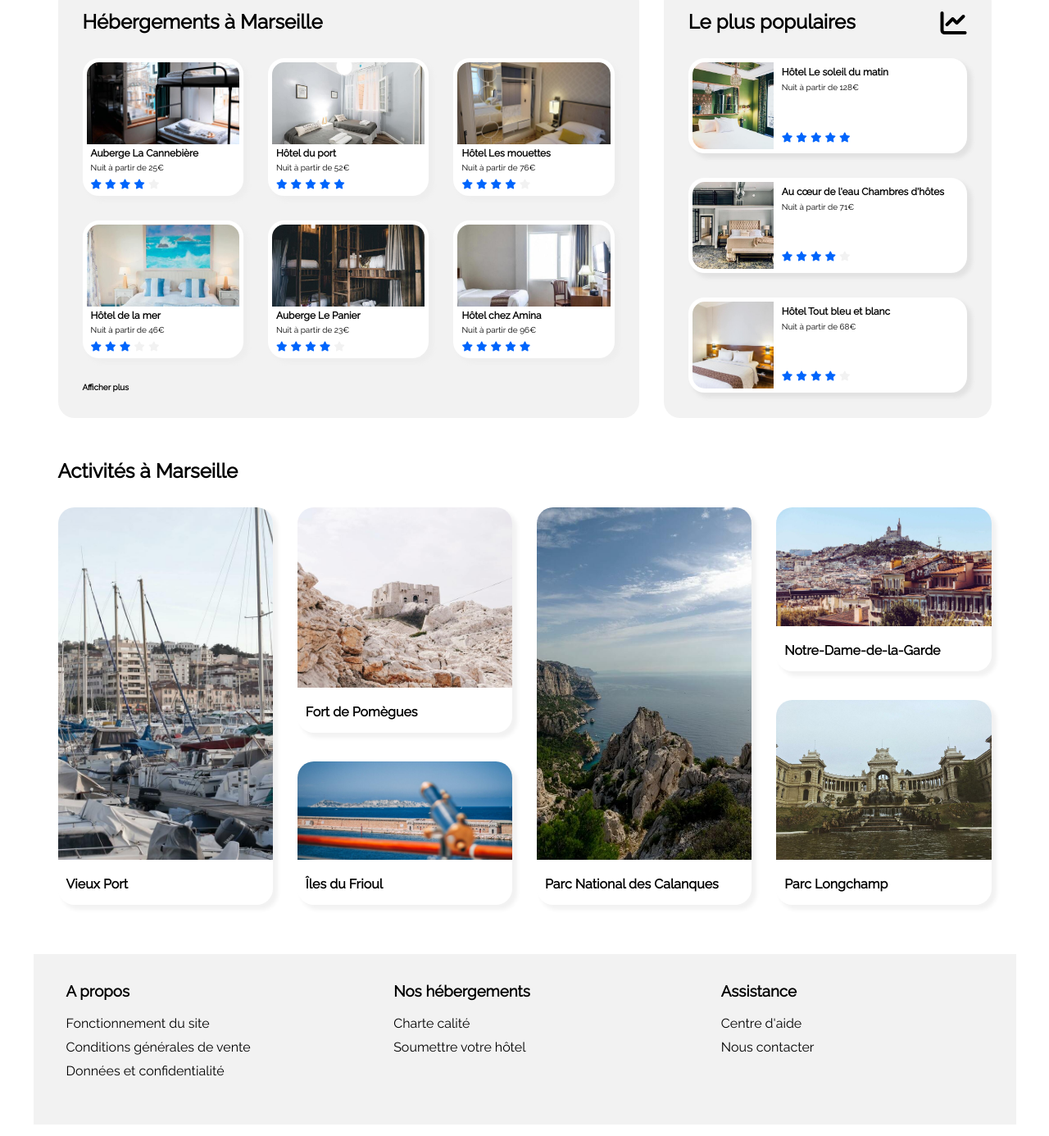
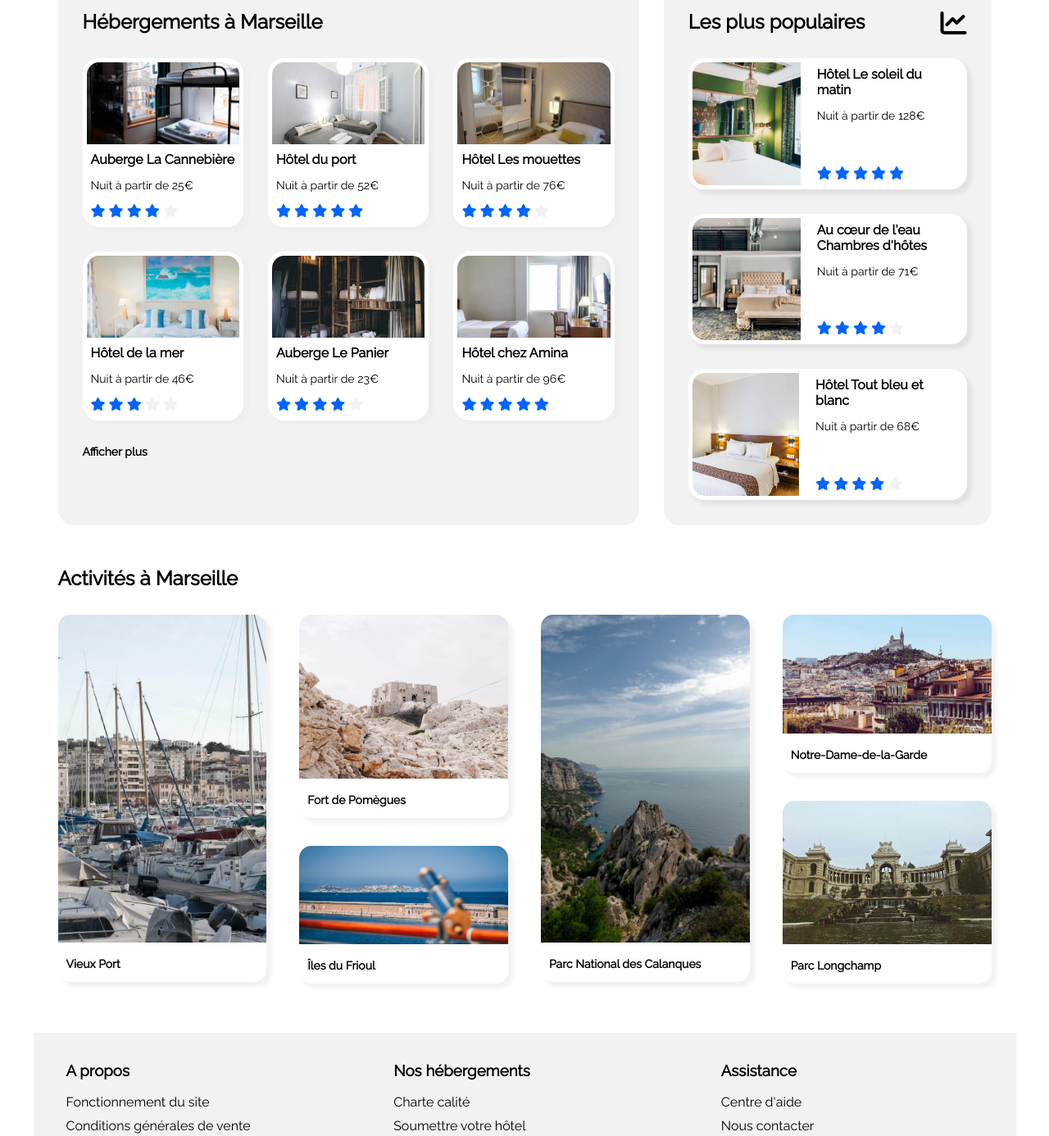
Before and after one commit to amloria/P2_Booki, a plain HTML site: page index.html in a window 1280 px wide. Shown: the part 466-1852 px from the top of the page at 82% size. Drawn offline with Linux system fonts and the light colour scheme.

Commit message:
maj220217

```diff
--- a/css/style.css
+++ b/css/style.css
@@ -74,7 +74,6 @@ h2 {
     font-weight: bold;
     font-family: 'Raleway';
 }
-
 .block-search-form, .form-search-txt {
     height: 50px;
     width: 230px;
@@ -104,6 +103,9 @@ h2 {
     cursor: pointer;
     border-radius: 0 10px 10px 0;
 }
+.search-btn-txt {
+    cursor: pointer;
+}
 .search-btn-icon {
     display: none;
 }
@@ -124,6 +126,7 @@ h2 {
     border: 2px solid #F2F2F2;
     height: 50px;
     border-radius: 30px;
+    cursor: pointer;
 }
 .filters-icon, .filters-txt {
     display: flex;
@@ -181,10 +184,10 @@ h2 {
     flex-wrap: wrap;
 }
 .section-hebergements-populaires h3 {
-    font-size: 12px;
+    font-size: 16px;
 }
 .section-hebergements-populaires p {
-    font-size: 10px;
+    font-size: 14px;
 }
 .section-hebergements, .section-populaires {
     padding: 30px;
@@ -211,16 +214,18 @@ h2 {
     box-sizing: border-box;
     box-shadow: 5px 5px 5px 1px #eeeeee;
 }
+.carte-hebergement a {
+    height: 100%;
+}
 .carte-details{
+    padding: 5px;
+}
+.carte-details h3 {
     margin: 0px;
+    white-space: nowrap;
 }
-.carte-details h3, .carte-details p {
-    white-space: nowrap;
-    margin: 0px;
-    padding: 0px 0px 5px 5px;
-}
-.carte-details div {
-    padding-left: 5px;
+.carte-details p {
+    flex-grow: 1;
 }
 .carte-img-hebergement {
     width: 100%;
@@ -230,6 +235,7 @@ h2 {
 .footer-hebergements p {
     font-weight: bold;
     margin: 0px;
+    cursor: pointer;
 }
 /* POPULAIRES */
 .header-populaires {
@@ -255,17 +261,16 @@ h2 {
 .carte-details-populaires{
     display: flex;
     flex-direction: column;
-    justify-content: space-between;
-    padding: 5px 0px 5px 10px;
+    padding: 5px 5px 5px 20px;
 }
 .carte-details-populaires h3 {
     margin: 0px;
 }
 .carte-details-populaires p {
-    margin-top: -30px;
+    flex-grow: 1;
 }
 .carte-img-populaire {
-    width: 30%;
+    width: 40%;
     object-fit: cover;
 }
 /* ACTIVITES */
@@ -274,11 +279,13 @@ h2 {
     margin-bottom: 25px;
 }
 .block-activities h3 {
-    font-size: 16px;
+    font-size: 14px;
 }
+/* ACTIVITIES OPTION DISPLAY: GRID */
+/*
 .block-activities {
     display: grid;
-    grid-template-columns: 1fr 1fr 1fr 1fr;
+    grid-template-columns: repeat(4, 1fr);
     grid-template-rows: 1fr;
     grid-gap: 30px;
     grid-auto-flow: column;
@@ -335,37 +342,24 @@ h2 {
 }
 .card-img-activitie-220{
     height: 195px;
-}
-/*.block-activities{
-    display: flex;
-    justify-content: space-between;
-    align-items: center;
-    flex-wrap: wrap;
-    width: 100%;
-}
-.block-activities-b{
+}*/
+.block-activities{
     display: flex;
     flex-direction: column;
     justify-content: space-between;
-    width: calc(100% / 4 - 30px);
-    height: 600px;
+    align-content: space-between;
+    flex-wrap: wrap;
+    width: 100%;
+    height: 450px;
 }
 .card-activities{
-    border-radius: 15px;
-    box-shadow: 5px 5px 5px 1px #F2F2F2;
-}
-.card-activities-b{
-    width: 100%;
+    width: calc(100% / 4 - 30px);
     border-radius: 15px;
     box-shadow: 5px 5px 5px 1px #F2F2F2;
 }
 .card-details-activities{
-    display: flex;
-    justify-content: flex-start;
-    align-items: center;
-    padding-left: 5%;
+    padding-left: 10px;
     width: 95%;
-    height: 70px;
 }
 .card-img-activities {
     width: 100%;
@@ -373,22 +367,21 @@ h2 {
     border-radius: 15px 15px 0 0;
     object-fit: cover;
 }
-.card-img-activitie-530{
-    height: 530px;
+.card-img-activitie-400{
+    height: 400px;
 }
-.card-img-activitie-250{
-    height: 250px;
+.card-img-activitie-200{
+    height: 200px;
 }
-.card-img-activitie-150{
-    height: 150px;
+.card-img-activitie-120{
+    height: 120px;
 }
-.card-img-activitie-170{
-    height: 170px;
+.card-img-activitie-145{
+    height: 145px;
 }
-.card-img-activitie-220{
-    height: 220px;
+.card-img-activitie-175{
+    height: 175px;
 }
-*/
 /* FOOTER */
 .block-footer{
     background-color: #F2F2F2;
@@ -406,18 +399,24 @@ h2 {
 .footer-navigation-list li {
     margin-bottom: 10px;
 }
+.footer-navigation-list a {
+    text-decoration: none;
+    color: black;
+    cursor: pointer;
+}
 /* TABLETS */
 @media screen and (max-width: 992px) {
     .section-hebergements-populaires {
         flex-direction: column-reverse;
         padding-right: 0px;
         padding-left: 0px;
+        margin-bottom: 20px;
     }
     .section-hebergements-populaires h3 {
-        font-size: 14px;
+        font-size: 24px;
     }
     .section-hebergements-populaires p {
-        font-size: 12px;
+        font-size: 20px;
     }
     .section-populaires {
         border-radius: 0px;
@@ -425,8 +424,8 @@ h2 {
     .carte-populaire {
         height: 200px;
     }
-    .carte-details-populaires p {
-        margin-top: -100px;
+    .carte-img-populaire {
+        min-width: 35%;
     }
     .section-hebergements {
         background-color: #fff;
@@ -441,11 +440,61 @@ h2 {
     .header-activities {
         margin-top: 0px;
     }
+    /* ACTIVITIES OPTION DISPLAY: GRID */
     /*
     .block-activities {
-        flex-direction: column;
+        display: grid;
+        grid-template-rows: repeat(4, 1fr);
+        grid-template-columns: repeat(2, 1fr);
+        grid-gap: 30px;
+        grid-auto-flow: row;
+    }
+    .block-activities :nth-child(1) {
+        grid-row: 1;
+        grid-column: 1 / span 2;
+    }
+    .block-activities :nth-child(2) {
+        grid-column: 1;
+        grid-row: 2;
+        align-self: auto;
+    }
+    .block-activities :nth-child(3) {
+        grid-column: 2;
+        grid-row: 2;
+        align-self: auto;
+    }
+    .block-activities :nth-child(4) {
+        grid-row: 3;
+        grid-column: 1 / span 2;
+    }
+    .block-activities :nth-child(5) {
+        grid-column: 1;
+        grid-row: 4;
+        align-self: auto;
+    }
+    .block-activities :nth-child(6) {
+        grid-column: 2;
+        grid-row: 4;
+        align-self: auto;
+    }
+    .card-img-activitie-530, .card-img-activitie-250, .card-img-activitie-150, .card-img-activitie-170, .card-img-activitie-220 {
+        height: 200px;
     }
     */
+    .block-activities {
+        flex-direction: row;
+        justify-content: space-around;
+        width: 100%;
+        height: auto;
+    }
+    .card-activities {
+        width: calc(100% / 3 - 30px);
+        margin-bottom: 30px;
+    }
+    .card-img-activitie-400, .card-img-activitie-200, .card-img-activitie-120,
+    .card-img-activitie-145, .card-img-activitie-175 {
+        height: 30vw;
+    }
 }
 /* SMARTPHONES */
 @media screen and (max-width: 768px) {
@@ -466,7 +515,7 @@ h2 {
         width: 100%;
     }
     .block-search {
-        justify-content: center;
+        padding-top: 25px;
     }
     .header-nav-hebergements a, .header-nav-activities a {
         height: 50px;
@@ -505,34 +554,50 @@ h2 {
         background-color: #0065FC;
         cursor: pointer;
     }
+    .section-hebergements-populaires h3 {
+        font-size: 18px;
+    }
+    .section-hebergements-populaires p {
+        font-size: 16px;
+    }
+    .footer-hebergements p {
+        font-size: 18px;
+    }
     .header-populaires, .header-hebergements {
-        padding-top: 15px;
+        padding-top: 10px;
+    }
+    .carte-populaire {
+        height: 175px;
+        margin-bottom: 15px;
+    }
+    .carte-img-populaire {
+        min-width: 45%;
+    }
+    .header-hebergements h2 {
+        margin-bottom: 15px;
     }
     .block-cartes-hebergements, .carte-hebergement {
-        height: auto;
+        width: 100%;
+        margin-bottom: 15px;
+    }
+    .carte-img-hebergement {
+        height: 30vw;
+    }
+    .carte-details p {
+        margin: 0px;
+        padding-bottom: 10px;
+    }
+    .block-activities {
+        flex-direction: column;
+
+    }
+    .card-activities {
         width: 100%;
     }
-    .block-activities {
-        display: inline;
-    }
-    .block-activities .card-img-activities {
-        height: 200px;
-    }
-    .card-activities {
-        margin-bottom: 30px;
-    }
-    /*.block-activities, .carte-activities, .block-activities-b {
-        height: auto;
-        width: 100%;
-    }
-
-    .carte-activities, .card-activities-b {
-        margin-bottom: 30px;
-    }
-    .carte-img-activitie-530, .carte-img-activitie-250, .carte-img-activitie-170, .carte-img-activitie-150, .carte-img-activitie-220 {
+    .card-img-activitie-400, .card-img-activitie-220, .card-img-activitie-120,
+    .card-img-activitie-145, .card-img-activitie-195 {
         height: 30vw;
     }
-    */
     .block-footer {
         flex-direction: column;
     }
--- a/index.html
+++ b/index.html
@@ -91,7 +91,7 @@
             </div>
             <div class="block-info">
                 <div class="block-info-icon">
-                    <i class="fas fa-info fa-xs"></i>
+                    <i class="fas fa-info"></i>
                 </div>
                 <p>Plus de 500 logements sont disponibles dans cette ville</p>
             </div>
@@ -108,12 +108,12 @@
                             <div class="carte-details">
                                 <h3>Auberge La Cannebière</h3>
                                 <p>Nuit à partir de 25€</p>
-                                <div class="carte-stars">
-                                    <i class="fas fa-star fa-xs blue"></i>
-                                    <i class="fas fa-star fa-xs blue"></i>
-                                    <i class="fas fa-star fa-xs blue"></i>
-                                    <i class="fas fa-star fa-xs blue"></i>
-                                    <i class="fas fa-star fa-xs lightgrey"></i>
+                                <div>
+                                    <i class="fas fa-star blue"></i>
+                                    <i class="fas fa-star blue"></i>
+                                    <i class="fas fa-star blue"></i>
+                                    <i class="fas fa-star blue"></i>
+                                    <i class="fas fa-star lightgrey"></i>
                                 </div>
                             </div>
                         </a>
@@ -125,11 +125,11 @@
                                 <h3>Hôtel du port</h3>
                                 <p>Nuit à partir de 52€</p>
                                 <div>
-                                    <i class="fas fa-star fa-xs blue"></i>
-                                    <i class="fas fa-star fa-xs blue"></i>
-                                    <i class="fas fa-star fa-xs blue"></i>
-                                    <i class="fas fa-star fa-xs blue"></i>
-                                    <i class="fas fa-star fa-xs blue"></i>
+                                    <i class="fas fa-star blue"></i>
+                                    <i class="fas fa-star blue"></i>
+                                    <i class="fas fa-star blue"></i>
+                                    <i class="fas fa-star blue"></i>
+                                    <i class="fas fa-star blue"></i>
                                 </div>
                             </div>
                         </a>
@@ -141,11 +141,11 @@
                                 <h3>Hôtel Les mouettes</h3>
                                 <p>Nuit à partir de 76€</p>
                                 <div>
-                                    <i class="fas fa-star fa-xs blue"></i>
-                                    <i class="fas fa-star fa-xs blue"></i>
-                                    <i class="fas fa-star fa-xs blue"></i>
-                                    <i class="fas fa-star fa-xs blue"></i>
-                                    <i class="fas fa-star fa-xs lightgrey"></i>
+                                    <i class="fas fa-star blue"></i>
+                                    <i class="fas fa-star blue"></i>
+                                    <i class="fas fa-star blue"></i>
+                                    <i class="fas fa-star blue"></i>
+                                    <i class="fas fa-star lightgrey"></i>
                                 </div>
                             </div>
                         </a>
@@ -157,11 +157,11 @@
                                 <h3>Hôtel de la mer</h3>
                                 <p>Nuit à partir de 46€</p>
                                 <div>
-                                    <i class="fas fa-star fa-xs blue"></i>
-                                    <i class="fas fa-star fa-xs blue"></i>
-                                    <i class="fas fa-star fa-xs blue"></i>
-                                    <i class="fas fa-star fa-xs lightgrey"></i>
-                                    <i class="fas fa-star fa-xs lightgrey"></i>
+                                    <i class="fas fa-star blue"></i>
+                                    <i class="fas fa-star blue"></i>
+                                    <i class="fas fa-star blue"></i>
+                                    <i class="fas fa-star lightgrey"></i>
+                                    <i class="fas fa-star lightgrey"></i>
                                 </div>
                             </div>
                         </a>
@@ -173,11 +173,11 @@
                                 <h3>Auberge Le Panier</h3>
                                 <p>Nuit à partir de 23€</p>
                                 <div>
-                                    <i class="fas fa-star fa-xs blue"></i>
-                                    <i class="fas fa-star fa-xs blue"></i>
-                                    <i class="fas fa-star fa-xs blue"></i>
-                                    <i class="fas fa-star fa-xs blue"></i>
-                                    <i class="fas fa-star fa-xs lightgrey"></i>
+                                    <i class="fas fa-star blue"></i>
+                                    <i class="fas fa-star blue"></i>
+                                    <i class="fas fa-star blue"></i>
+                                    <i class="fas fa-star blue"></i>
+                                    <i class="fas fa-star lightgrey"></i>
                                 </div>
                             </div>
                         </a>
@@ -188,12 +188,12 @@
                             <div class="carte-details">
                                 <h3>Hôtel chez Amina</h3>
                                 <p>Nuit à partir de 96€</p>
-                                <div class="card-details-stars">
-                                    <i class="fas fa-star fa-xs blue"></i>
-                                    <i class="fas fa-star fa-xs blue"></i>
-                                    <i class="fas fa-star fa-xs blue"></i>
-                                    <i class="fas fa-star fa-xs blue"></i>
-                                    <i class="fas fa-star fa-xs blue"></i>
+                                <div>
+                                    <i class="fas fa-star blue"></i>
+                                    <i class="fas fa-star blue"></i>
+                                    <i class="fas fa-star blue"></i>
+                                    <i class="fas fa-star blue"></i>
+                                    <i class="fas fa-star blue"></i>
                                 </div>
                             </div>
                         </a>
@@ -205,7 +205,7 @@
             </div>
             <div class="section-populaires">
                 <div class="header-populaires">
-                    <h2>Le plus populaires</h2>
+                    <h2>Les plus populaires</h2>
                     <div><i class="fas fa-chart-line fa-2x"></i></div>
                 </div>
                 <div class="block-cartes-populaires">
@@ -216,11 +216,11 @@
                                 <h3>Hôtel Le soleil du matin</h3>
                                 <p>Nuit à partir de 128€</p>
                                 <div>
-                                    <i class="fas fa-star fa-xs blue"></i>
-                                    <i class="fas fa-star fa-xs blue"></i>
-                                    <i class="fas fa-star fa-xs blue"></i>
-                                    <i class="fas fa-star fa-xs blue"></i>
-                                    <i class="fas fa-star fa-xs blue"></i>
+                                    <i class="fas fa-star blue"></i>
+                                    <i class="fas fa-star blue"></i>
+                                    <i class="fas fa-star blue"></i>
+                                    <i class="fas fa-star blue"></i>
+                                    <i class="fas fa-star blue"></i>
                                 </div>
                             </div>
                         </a>
@@ -232,11 +232,11 @@
                                 <h3>Au cœur de l'eau Chambres d'hôtes</h3>
                                 <p>Nuit à partir de 71€</p>
                                 <div>
-                                    <i class="fas fa-star fa-xs blue"></i>
-                                    <i class="fas fa-star fa-xs blue"></i>
-                                    <i class="fas fa-star fa-xs blue"></i>
-                                    <i class="fas fa-star fa-xs blue"></i>
-                                    <i class="fas fa-star fa-xs lightgrey"></i>
+                                    <i class="fas fa-star blue"></i>
+                                    <i class="fas fa-star blue"></i>
+                                    <i class="fas fa-star blue"></i>
+                                    <i class="fas fa-star blue"></i>
+                                    <i class="fas fa-star lightgrey"></i>
                                 </div>
                             </div>
                         </a>
@@ -248,11 +248,11 @@
                                 <h3>Hôtel Tout bleu et blanc</h3>
                                 <p>Nuit à partir de 68€</p>
                                 <div>
-                                    <i class="fas fa-star fa-xs blue"></i>
-                                    <i class="fas fa-star fa-xs blue"></i>
-                                    <i class="fas fa-star fa-xs blue"></i>
-                                    <i class="fas fa-star fa-xs blue"></i>
-                                    <i class="fas fa-star fa-xs lightgrey"></i>
+                                    <i class="fas fa-star blue"></i>
+                                    <i class="fas fa-star blue"></i>
+                                    <i class="fas fa-star blue"></i>
+                                    <i class="fas fa-star blue"></i>
+                                    <i class="fas fa-star lightgrey"></i>
                                 </div>
                             </div>
                         </a>
@@ -260,68 +260,66 @@
                 </div>
             </div>
         </section>
-        <section id="activities" class="activites">
-            <div>
+        <section id="activities">
             <div class="header-activities">
                 <h2>Activités à Marseille</h2>
             </div>
             <div class="block-activities">
                 <article class="card-activities">
                     <a href="#">
-                            <img src="images/activites/3_medium/reno-laithienne-QUgJhdY5Fyk-unsplash.jpg" class="card-img-activities card-img-activitie-530" alt="Vieux Port">
+                        <img src="images/activites/3_medium/reno-laithienne-QUgJhdY5Fyk-unsplash.jpg" class="card-img-activities card-img-activitie-400" alt="Vieux Port">
                         <div class="card-details-activities"><h3>Vieux Port</h3></div>
                     </a>
                 </article>
                 <article class="card-activities">
                     <a href="#">
-                            <img src="images/activites/3_medium/paul-hermann-QFTrLdQIRhI-unsplash.jpg" class="card-img-activities card-img-activitie-250" alt="Fort de Pomègues">
+                        <img src="images/activites/3_medium/paul-hermann-QFTrLdQIRhI-unsplash.jpg" class="card-img-activities card-img-activitie-200" alt="Fort de Pomègues">
                         <div class="card-details-activities"><h3>Fort de Pomègues</h3></div>
                     </a>
                 </article>
                 <article class="card-activities">
                     <a href="#">
-                            <img src="images/activites/3_medium/kevin-hikari-rV_Qd1l-VXg-unsplash.jpg" class="card-img-activities card-img-activitie-150" alt="Îles du Frioul">
+                        <img src="images/activites/3_medium/kevin-hikari-rV_Qd1l-VXg-unsplash.jpg" class="card-img-activities card-img-activitie-120" alt="Îles du Frioul">
                         <div class="card-details-activities"><h3>Îles du Frioul</h3></div>
                     </a>
                 </article>
                 <article class="card-activities">
                     <a href="#">
-                            <img src="images/activites/3_medium/kilyan-sockalingum-NR8-cBCN3aI-unsplash.jpg" class="card-img-activities card-img-activitie-530" alt="Parc National des Calanques">
+                        <img src="images/activites/3_medium/kilyan-sockalingum-NR8-cBCN3aI-unsplash.jpg" class="card-img-activities card-img-activitie-400" alt="Parc National des Calanques">
                         <div class="card-details-activities"><h3>Parc National des Calanques</h3></div>
                     </a>
                 </article>
                 <article class="card-activities">
                     <a href="#">
-                            <img src="images/activites/3_medium/florian-wehde-xW9e8gdotxI-unsplash.jpg" class="card-img-activities card-img-activitie-170" alt="Notre-Dame-de-la-Garde">
+                        <img src="images/activites/3_medium/florian-wehde-xW9e8gdotxI-unsplash.jpg" class="card-img-activities card-img-activitie-145" alt="Notre-Dame-de-la-Garde">
                         <div class="card-details-activities"><h3>Notre-Dame-de-la-Garde</h3></div>
                     </a>
                 </article>
                 <article class="card-activities">
                     <a href="#">
-                            <img src="images/activites/3_medium/lena-paulin-wH2-EJoDcV0-unsplash.jpg" class="card-img-activities card-img-activitie-220" alt="Parc Longchamp">
+                        <img src="images/activites/3_medium/lena-paulin-wH2-EJoDcV0-unsplash.jpg" class="card-img-activities card-img-activitie-175" alt="Parc Longchamp">
                         <div class="card-details-activities"><h3>Parc Longchamp</h3></div>
                     </a>
                 </article>
-                </div>
             </div>
         </section>
         <footer>
             <div id="footer-links" class="block-footer">
                 <ul class="footer-navigation-list">
-                    <h3>A propos</h3>
-                    <li>Fonctionnement du site</li>
-                    <li>Conditions générales de vente</li>
-                    <li>Données et confidentialité</li>
+                    <h3><a href="#">A propos</a></h3>
+                    <li><a href="#">Fonctionnement du site</a></li>
+                    <li><a href="#">Conditions générales de vente</a></li>
+                    <li><a href="#">Données et confidentialité</a></li>
                 </ul>
                 <ul class="footer-navigation-list">
-                    <h3>Nos hébergements</h3>
-                    <li>Charte calité</li>
-                    <li>Soumettre votre hôtel</li>
+                    <h3><a href="#">Nos hébergements</a></h3>
+                    <li><a href="#">Charte calité</a></li>
+                    <li><a href="#">Soumettre votre hôtel</a></li>
                 </ul>
                 <ul class="footer-navigation-list">
-                    <h3>Assistance</h3>
-                    <li>Centre d'aide</li>
-                    <li>Nous contacter</li>
+                    <h3><a href="#">Assistance</a></h3>
+                    <li><a href="#">Centre d'aide</a></li>
+                    <li><a href="mailto:contact@booki.com">Nous contacter</a></li>
                 </ul>
             </div>
         </footer>
```
Lines whose indentation alone changed are shown as unchanged.
